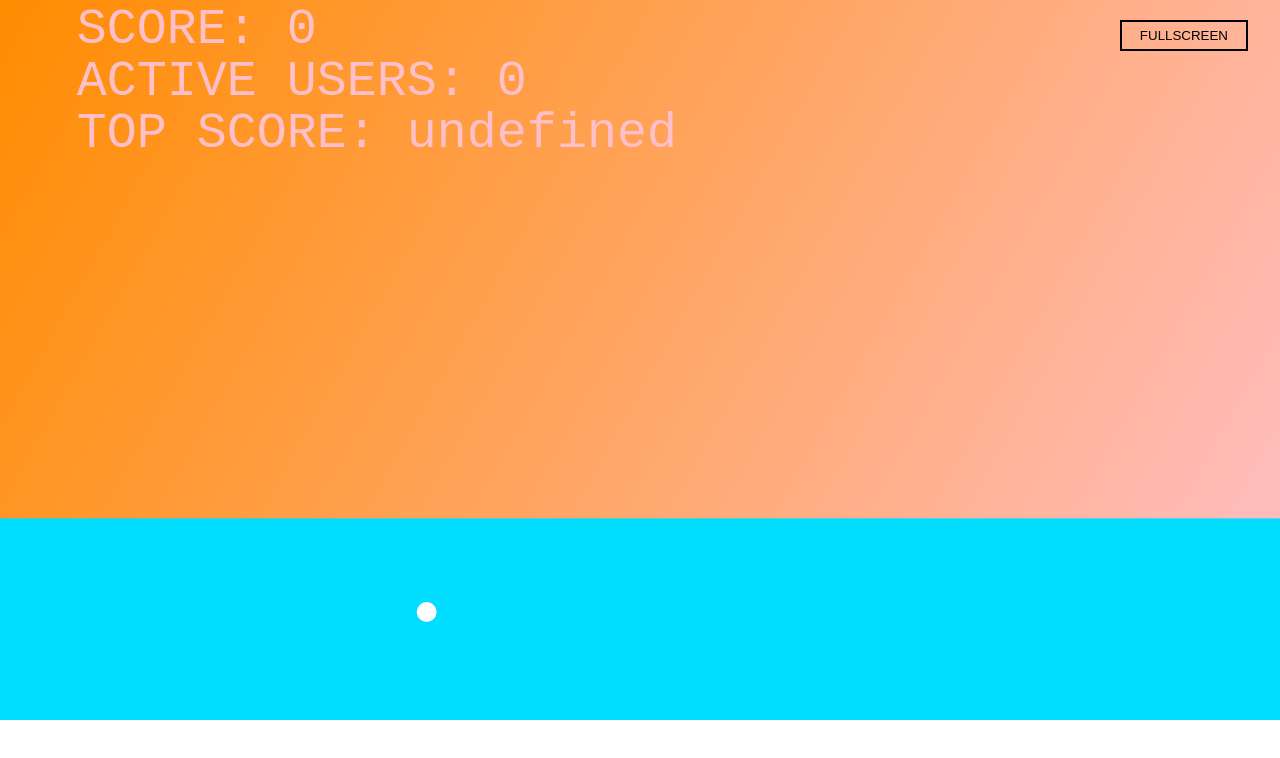
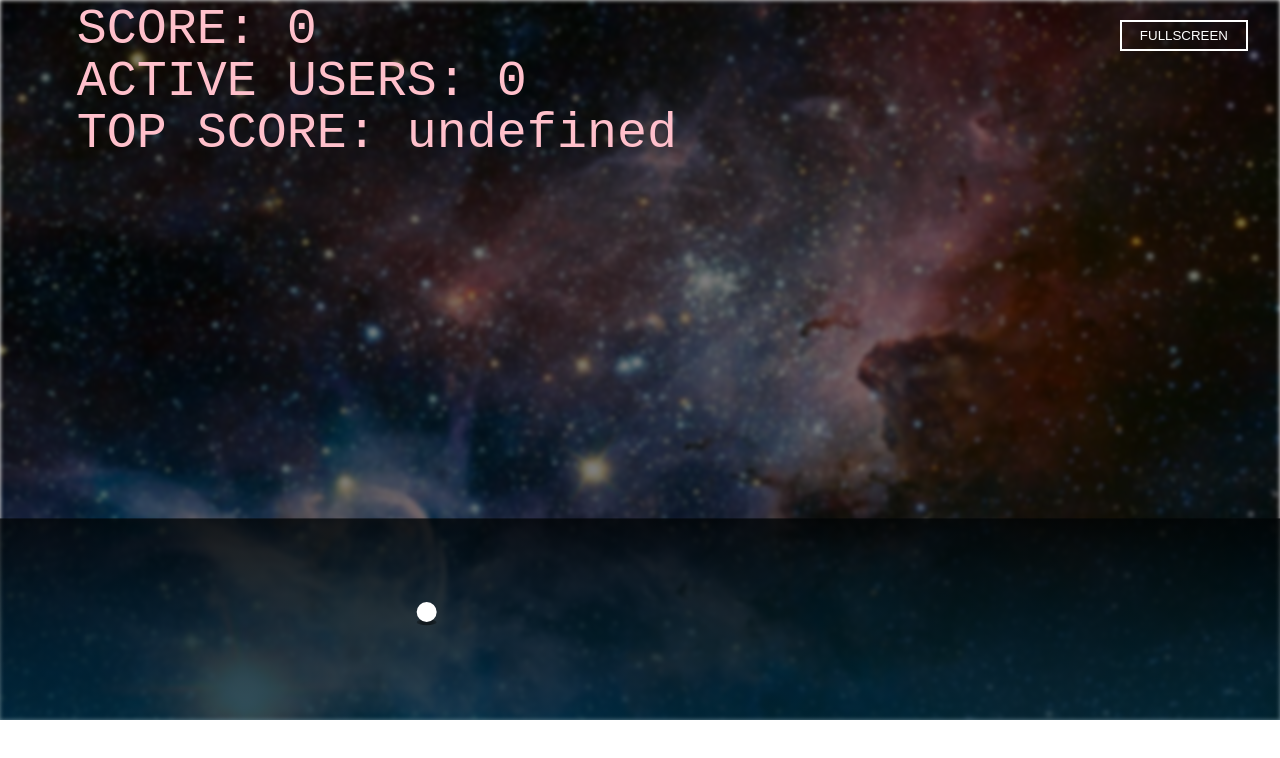
Before and after one commit to Geoffxp/travelr, a plain HTML site: page index.html in a window 1280 px wide. Drawn offline with Linux system fonts and the light colour scheme.

Commit message:
changing theme

```diff
--- a/index.html
+++ b/index.html
@@ -6,13 +6,14 @@
     <body>
         <div id="anchor"></div>
         <button class="fullscreen">FULLSCREEN</button>
+        <img id="bg" src="space-2.jpeg" style="display: none;"/>
         <style>
             .fullscreen {
                 margin: 0;
                 padding: 6px 18px;
                 background: none;
-                border: 2px solid black;
-                color: black;
+                border: 2px solid white;
+                color: white;
                 position: fixed;
                 top: 2.5%;
                 right: 2.5%;
--- a/players/Player.js
+++ b/players/Player.js
@@ -88,6 +88,24 @@ export default class Player {
         this.center.y = this.y + (this.size / 2)
     }
     draw(ctx) {
+        ctx.fillStyle = "rgba(0,0,0,0.5)";
+        const grd = ctx.createRadialGradient(this.x,this.floor+10,5,this.x,this.floor+10,this.size+10);
+        grd.addColorStop(0, "rgba(0,0,0,0.5)")
+        grd.addColorStop(0.7, "rgba(0,0,0,0)")
+        ctx.fillStyle = grd
+        ctx.setTransform(new DOMMatrix([1,0,0,0.6,0,0]).translate(0,415,0))
+        ctx.beginPath();
+        ctx.ellipse(
+            this.x,
+            this.floor + 10,
+            this.size + ((this.floor - this.y) * 0.1),
+            this.size - 5 + ((this.floor - this.y) * 0.03),
+            0,
+            0,
+            2 * Math.PI);
+        ctx.closePath();
+        ctx.fill();
+        ctx.setTransform(1,0,0,1,0,0)
         ctx.fillStyle = this.color;
         ctx.beginPath();
         ctx.arc(this.x, this.y, this.size, 0, 2 * Math.PI);
--- a/systems/Game.js
+++ b/systems/Game.js
@@ -1,6 +1,7 @@
 import Player from "../players/Player.js";
 import Obstacle from "./Obstacle.js";
 import Pattern from "./Pattern.js";
+const bg = document.querySelector("#bg")
 
 export default class Game {
     constructor(width, height, ws) {
@@ -83,12 +84,14 @@ export default class Game {
     }
     draw(ctx) {
         ctx.clearRect(0, 0, this.width, this.height)
-        const grd = ctx.createLinearGradient(0, 0, this.width, this.height)
-        grd.addColorStop(0, "darkorange")
-        grd.addColorStop(1, "pink")
+        ctx.filter = "brightness(0.5) blur(2px)"
+        ctx.drawImage(bg, 0, 0, this.width, this.height)
+        ctx.filter = "none"
+        ctx.fillStyle = "rgba(50,180,235, 0.6)"
+        const grd = ctx.createLinearGradient(this.width / 2, this.height, this.width / 2, 0)
+        grd.addColorStop(0, "rgba(0,50,70,0.6)")
+        grd.addColorStop(0.3, "rgba(0,0,0,0.8)")
         ctx.fillStyle = grd
-        ctx.fillRect(0, 0, this.width, this.height)
-        ctx.fillStyle = "#00DDFF"
         ctx.fillRect(0, this.height * 0.72, this.width, this.height)
         ctx.fillStyle = "pink"
         ctx.font = "50px monospace"
--- a/systems/Input.js
+++ b/systems/Input.js
@@ -5,8 +5,8 @@ export default class Input {
             if (key == " " && !player.airborne) {
                 player.halfG = true
                 player.jump = true
-                if (game.state == "MENU") game.start()
             }
+            if (game.state == "MENU") game.start()
             if (key == "w") player.jump = true
             if (key == "d") player.right = true
             if (key == "a") player.left = true
@@ -25,8 +25,8 @@ export default class Input {
             if (!player.airborne) {
                 player.halfG = true
                 player.jump = true
-                if (game.state == "MENU") game.start()
             }
+            if (game.state == "MENU") game.start()
         })
         document.addEventListener('touchend', (e) => {
             player.halfG = false
--- a/systems/Obstacle.js
+++ b/systems/Obstacle.js
@@ -38,7 +38,7 @@ export default class Obstacle {
         return 0
     }
     draw(ctx) {
-        ctx.fillStyle = "purple"
+        ctx.fillStyle = "rgba(0,220,250,0.8)"
         ctx.beginPath()
         ctx.moveTo(this.x, this.y)
         ctx.lineTo(this.x - this.size, this.y)
--- a/systems/Pattern.js
+++ b/systems/Pattern.js
@@ -17,7 +17,10 @@ export default class Pattern {
         this.x2 = this.x1 + (this.x1 - this.game.width / 2) * this.factor
     }
     draw(ctx) {
-        ctx.fillStyle = "#000"
+        const grd = ctx.createRadialGradient(this.game.width / 3, this.game.height, 0, this.game.width / 3, this.game.height, 500)
+        grd.addColorStop(0, "rgb(200,200,200)")
+        grd.addColorStop(1, "black")
+        ctx.strokeStyle = grd
         ctx.lineWidth = 3
         ctx.beginPath()
         ctx.moveTo(this.x1, this.y1)
```
Also changed, not shown: bal.png (added), bg.jpg (added), bg2.jpg (added), space-2.jpeg (added).
